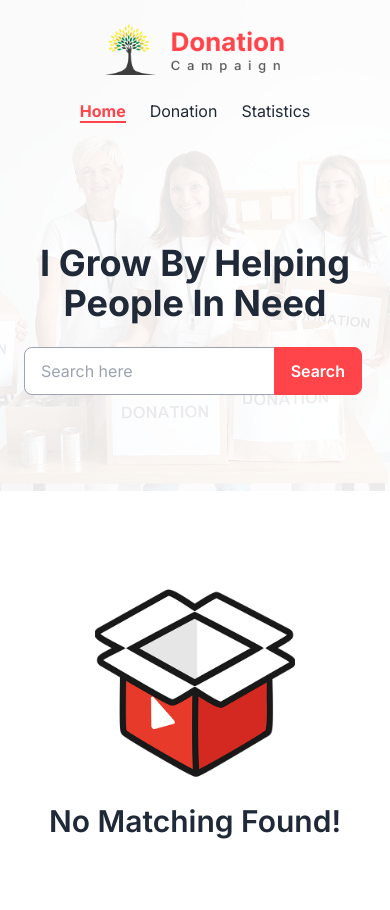
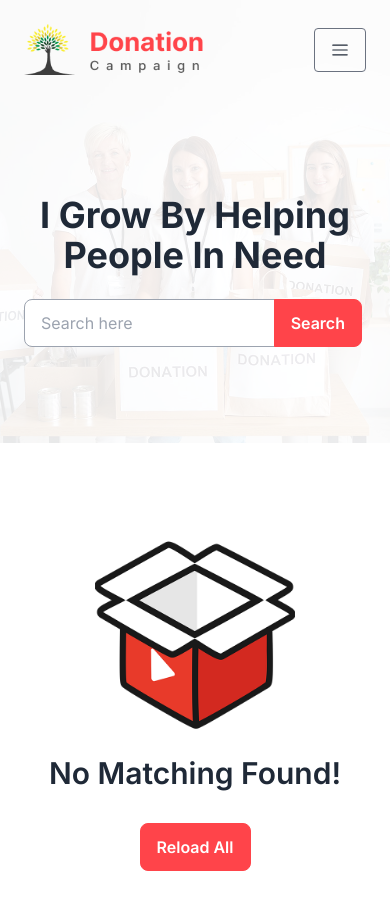
Before and after one commit to Ashik-Himel/donation-campaign, a React (Vite) app: page / in a window 390 px wide. Both pictures are taken after typing "Sample" into the empty fields and a click on the button "Search". Shown: the top 910 px of the page. Built offline with nearby package versions, Linux system fonts and the light colour scheme.

Commit message:
homepage reload all card functionality and hamburger menu for mobile added

```diff
--- a/package.json
+++ b/package.json
@@ -14,6 +14,7 @@
     "react": "^18.2.0",
     "react-dom": "^18.2.0",
     "react-google-charts": "^4.0.1",
+    "react-icons": "^4.11.0",
     "react-router-dom": "^6.16.0",
     "sweetalert2": "^11.7.28",
     "sweetalert2-react-content": "^5.0.7"
--- a/src/Layout.jsx
+++ b/src/Layout.jsx
@@ -9,14 +9,14 @@ const Layout = () => {
   const [data, setData] = useState(loaderData);
 
   const handleSearch = cat => {
-    const filteredData = loaderData.filter(item => item.category.trim().toLowerCase().includes(cat.trim().toLowerCase()));
+    const filteredData = loaderData.filter(item => item.category.trim().toLowerCase() === cat.trim().toLowerCase());
     setData(filteredData);
   }
 
   return (
     <>
       <Header handleSearch={handleSearch}></Header>
-      <AllData.Provider value={data}>
+      <AllData.Provider value={{data, setData}}>
         <Outlet></Outlet>
       </AllData.Provider>
     </>
--- a/src/Router.jsx
+++ b/src/Router.jsx
@@ -16,6 +16,7 @@ export const router = createBrowserRouter([
       {
         path: "/",
         element: <Home></Home>,
+        loader: () => fetch('/data.json'),
       },
       {
         path: "/donation",
--- a/src/components/Header/Navbar.jsx
+++ b/src/components/Header/Navbar.jsx
@@ -1,22 +1,29 @@
 import { Link, NavLink } from "react-router-dom";
+import { RxHamburgerMenu } from 'react-icons/rx';
+import { useState } from "react";
 
 const Navbar = () => {
+  const [navHidden, setNavHidden] = useState(true);
+
   return (
-    <nav className="flex flex-col sm:flex-row gap-6 justify-between items-center py-6">
+    <nav className="flex gap-6 justify-between items-center py-6 relative">
       <Link to={'/'}>
         <img src="/images/logo.png" alt="Logo" className="max-w-[180px]" />
       </Link>
-      <ul className="flex gap-6">
+      <ul className="flex flex-col sm:flex-row gap-4 sm:gap-6 absolute sm:static top-[80px] right-0 bg-white sm:[background-color:transparent] p-6 sm:p-0 border sm:border-none border-gray-300 rounded-lg sm:rounded-none shadow-lg sm:shadow-none overflow-hidden sm:overflow-auto h-[155px] sm:!h-auto transition-all sm:transition-none" style={navHidden ? {height: '0', paddingBlock: '0', borderWidth: '0'} : null}>
         <li>
-          <NavLink to={'/'} className={({isActive}) => isActive ? 'text-[#FF444A] font-bold border-b-2 border-[#FF444A]' : ''}>Home</NavLink>
+          <NavLink to={'/'} className={({isActive}) => isActive ? 'text-[#FF444A] font-bold border-b-2 border-[#FF444A]' : ''} onClick={() => setNavHidden(!navHidden)}>Home</NavLink>
         </li>
         <li>
-          <NavLink to={'/donation'} className={({isActive}) => isActive ? 'text-[#FF444A] font-bold border-b-2 border-[#FF444A]' : ''}>Donation</NavLink>
+          <NavLink to={'/donation'} className={({isActive}) => isActive ? 'text-[#FF444A] font-bold border-b-2 border-[#FF444A]' : ''} onClick={() => setNavHidden(!navHidden)}>Donation</NavLink>
         </li>
         <li>
-          <NavLink to={'/statistics'} className={({isActive}) => isActive ? 'text-[#FF444A] font-bold border-b-2 border-[#FF444A]' : ''}>Statistics</NavLink>
+          <NavLink to={'/statistics'} className={({isActive}) => isActive ? 'text-[#FF444A] font-bold border-b-2 border-[#FF444A]' : ''} onClick={() => setNavHidden(!navHidden)}>Statistics</NavLink>
         </li>
       </ul>
+      <div className="border border-gray-500 px-4 py-3 rounded text-lg cursor-pointer sm:hidden" onClick={() => setNavHidden(!navHidden)}>
+        <RxHamburgerMenu></RxHamburgerMenu>
+      </div>
     </nav>
   );
 };
--- a/src/pages/Home.jsx
+++ b/src/pages/Home.jsx
@@ -1,9 +1,12 @@
 import { useContext } from "react";
 import HomeCard from "../components/HomeCard";
 import { AllData } from "../Layout";
+import { useLoaderData } from "react-router-dom";
 
 const Home = () => {
-  const allData = useContext(AllData);
+  const initialData = useLoaderData();
+  const allData = useContext(AllData).data;
+  const searchFunc = useContext(AllData).setData;
 
   return (
     <main>
@@ -22,6 +25,11 @@ const Home = () => {
             <h2 className="text-center text-3xl font-semibold mt-6">No Matching Found!</h2>
           </div> : null
         }
+        {
+          allData.length !== 12 ? <div className="text-center mt-8">
+            <button className="btn bg-[#FF444A] text-white hover:bg-[#FF444A] border border-[#FF444A] hover:border-[#FF444A] normal-case text-base" onClick={() => searchFunc(initialData)}>Reload All</button>
+          </div> : null
+        }
       </div>
     </section>
     </main>
```
Also changed, not shown: 1 other file (tests, documents, lock files or other folders).
